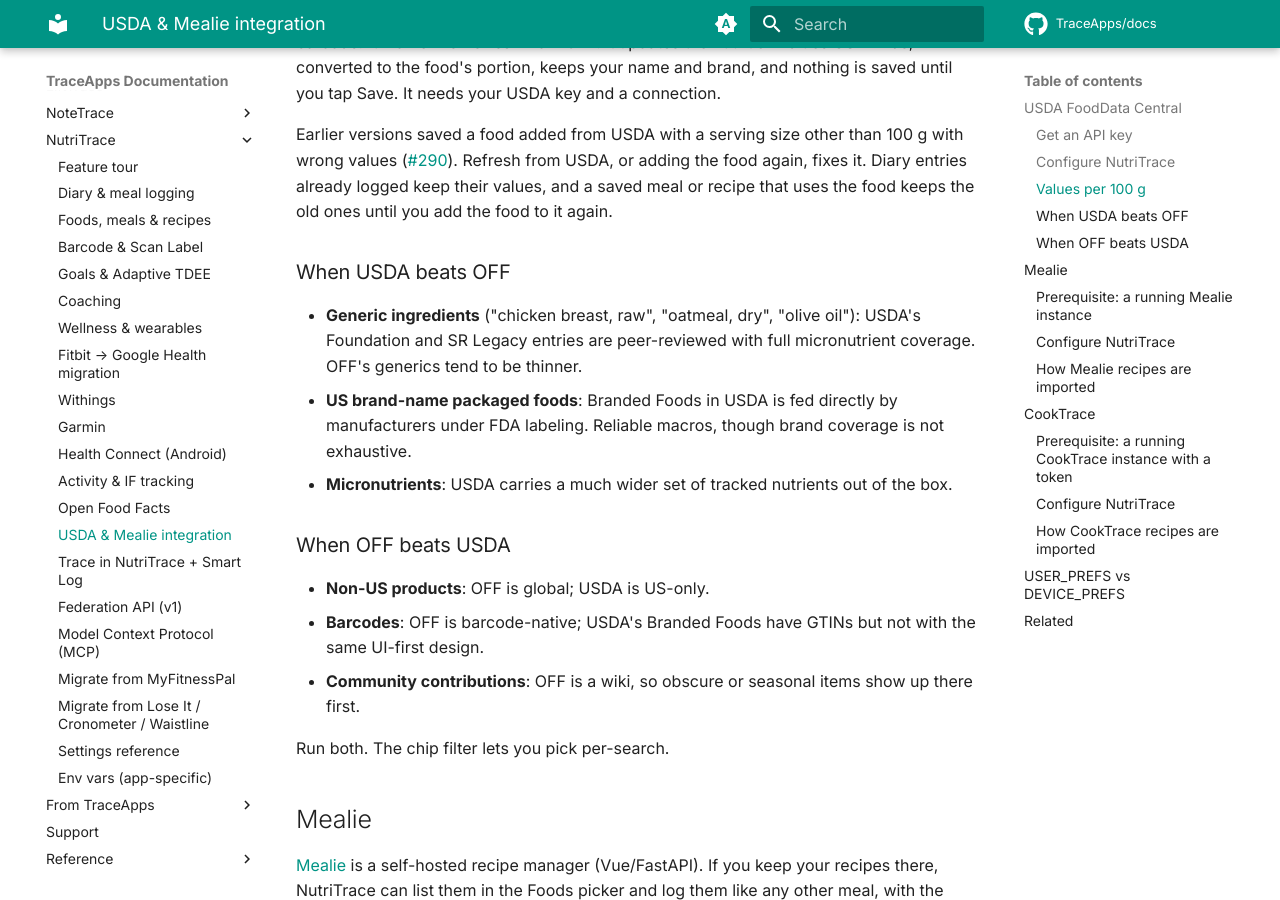
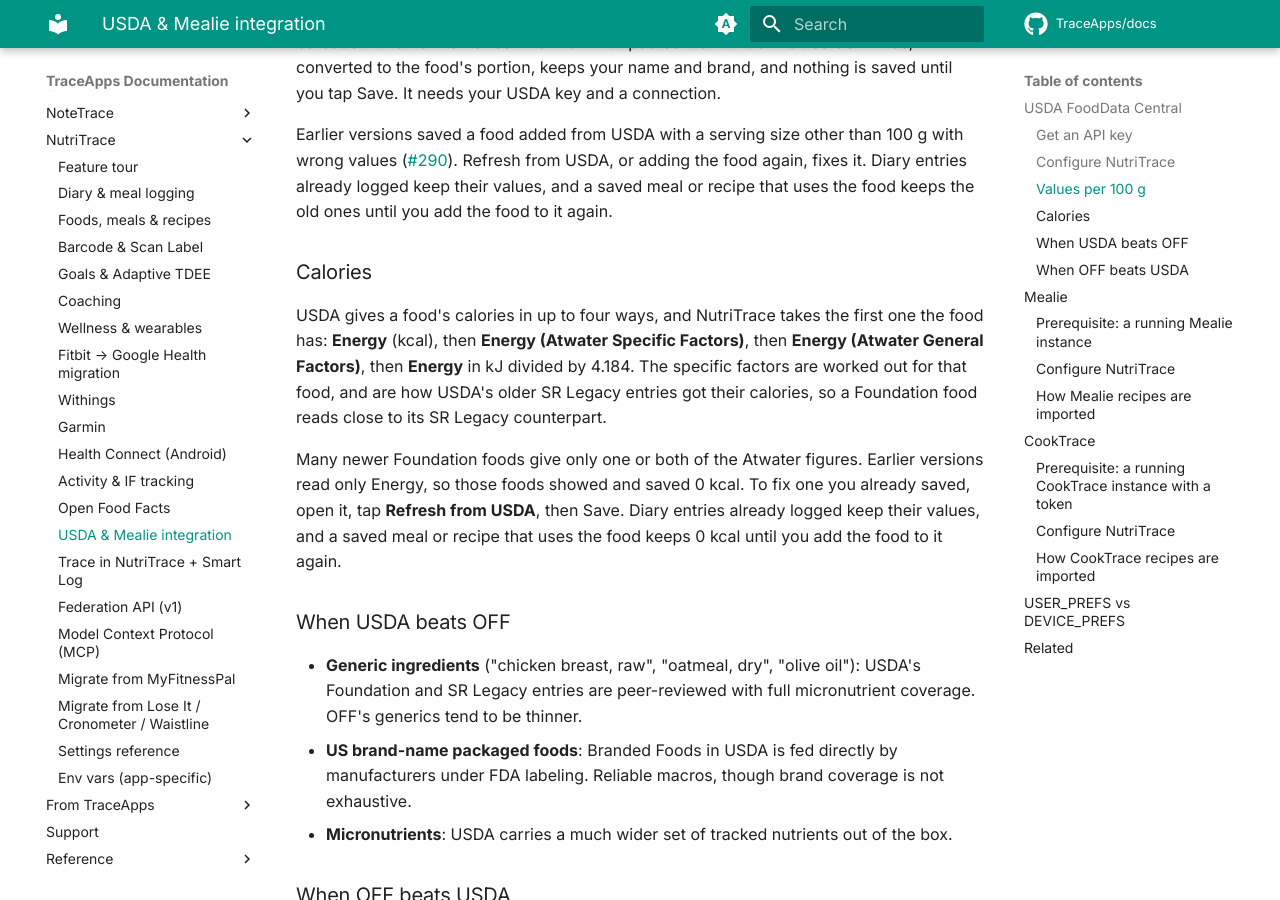
Before and after one commit to TraceApps/docs, an MkDocs documentation site: the page built from docs/nutritrace/usda-mealie.md, in a window 1280 px wide and 900 px high, scrolled down 1254 px. Built offline with MkDocs 1.6.1 and Material for MkDocs 9.7.7, drawn with Linux system fonts in a browser that asks for light colours; comment, search, counter and statistics services are not loaded.

Commit message:
NutriTrace, CookTrace: how USDA calories are read (Atwater energy)

```diff
--- a/docs/nutritrace/usda-mealie.md
+++ b/docs/nutritrace/usda-mealie.md
@@ -30,6 +30,12 @@ A **USDA** source chip appears at the top of the Foods picker. Tap it to scope s
 A food added from USDA is saved per 100 g (100 ml for drinks), the way USDA gives every value; the label's serving size isn't used to scale them. To bring a food you added from USDA up to date, open it in the food editor and tap **Refresh from USDA**, under the barcode. It works like Refresh from OFF: it updates the nutrition values USDA has, converted to the food's portion, keeps your name and brand, and nothing is saved until you tap Save. It needs your USDA key and a connection.
 
 Earlier versions saved a food added from USDA with a serving size other than 100 g with wrong values ([#290](https://github.com/TraceApps/nutritrace/issues/290)). Refresh from USDA, or adding the food again, fixes it. Diary entries already logged keep their values, and a saved meal or recipe that uses the food keeps the old ones until you add the food to it again.
+
+### Calories
+
+USDA gives a food's calories in up to four ways, and NutriTrace takes the first one the food has: **Energy** (kcal), then **Energy (Atwater Specific Factors)**, then **Energy (Atwater General Factors)**, then **Energy** in kJ divided by 4.184. The specific factors are worked out for that food, and are how USDA's older SR Legacy entries got their calories, so a Foundation food reads close to its SR Legacy counterpart.
+
+Many newer Foundation foods give only one or both of the Atwater figures. Earlier versions read only Energy, so those foods showed and saved 0 kcal. To fix one you already saved, open it, tap **Refresh from USDA**, then Save. Diary entries already logged keep their values, and a saved meal or recipe that uses the food keeps 0 kcal until you add the food to it again.
 
 ### When USDA beats OFF
 
```
Also changed, not shown: docs/cooktrace/pantry.md (+2 -0 lines).
